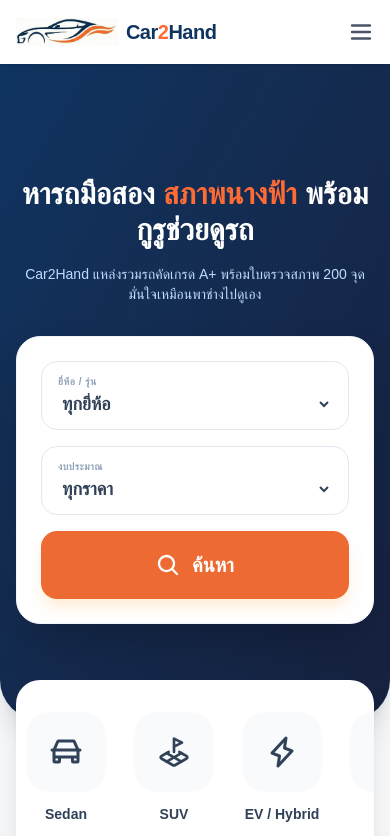
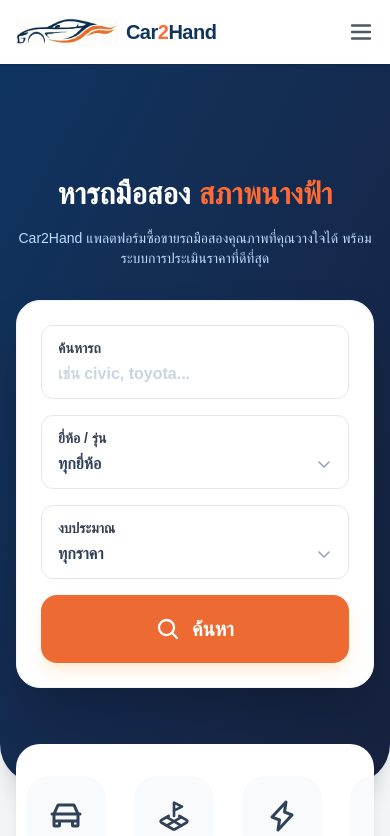
Before and after one commit to eslidiingz/car2hand, a Next.js app in the folder frontend/: page / in a window 390 px wide. Shown: the top 836 px of the page. Built offline with nearby package versions, Linux system fonts and the light colour scheme; no server answers; a web font is replaced by a local one.

Commit message:
improve form authentication

```diff
--- a/frontend/src/components/CarList.tsx
+++ b/frontend/src/components/CarList.tsx
@@ -35,7 +35,7 @@ export default function CarList() {
                 </h2>
                 <Link
                     href="/buy"
-                    className="text-primary font-bold text-sm flex items-center gap-1 hover:underline"
+                    className="text-accent font-bold text-sm flex items-center gap-1 hover:underline"
                 >
                     ดูทั้งหมด <CaretRight weight="bold" />
                 </Link>
--- a/frontend/src/components/Hero.tsx
+++ b/frontend/src/components/Hero.tsx
@@ -2,18 +2,20 @@
 
 import { useState } from 'react';
 import { useRouter } from 'next/navigation';
-import { MagnifyingGlass } from '@phosphor-icons/react';
+import { MagnifyingGlass, CaretDown } from '@phosphor-icons/react';
 import QuickCategories from './QuickCategories';
 
 export default function Hero() {
     const router = useRouter();
     const [keyword, setKeyword] = useState('');
+    const [brand, setBrand] = useState('');
     const [budget, setBudget] = useState('all');
     const [type, setType] = useState('all');
 
     const handleSearch = () => {
         const params = new URLSearchParams();
         if (keyword) params.append('q', keyword);
+        if (brand) params.append('brand', brand);
 
         if (budget === 'below-500k') {
             params.append('maxPrice', '500000');
@@ -46,38 +48,61 @@ export default function Hero() {
     return (
         <header className="bg-linear-to-br from-[#0F3460] to-[#16213E] pt-28 pb-24 rounded-b-[40px] px-4 text-center relative shadow-xl">
             <h1 className="text-3xl md:text-5xl font-bold text-white mb-4">
-                หารถมือสอง <span className="text-accent">สภาพนางฟ้า</span> <br className="hidden md:block" />
-                พร้อมกูรูช่วยดูรถ
+                หารถมือสอง <span className="text-accent">สภาพนางฟ้า</span>
             </h1>
             <p className="text-blue-200 mb-8 max-w-xl mx-auto text-sm md:text-base">
-                Car2Hand แหล่งรวมรถคัดเกรด A+ พร้อมใบตรวจสภาพ 200 จุด มั่นใจเหมือนพาช่างไปดูเอง
+                Car2Hand แพลตฟอร์มซื้อขายรถมือสองคุณภาพที่คุณวางใจได้ พร้อมระบบการประเมินราคาที่ดีที่สุด
             </p>
 
             <div className="bg-white p-6 rounded-3xl shadow-2xl max-w-4xl mx-auto flex flex-col gap-4 relative z-10 border border-slate-100">
                 <div className="flex flex-col md:flex-row gap-4">
-                    <div className="flex-1 px-4 py-3 rounded-2xl border border-slate-200">
-                        <label className="text-[10px] uppercase font-bold text-slate-400 block text-left mb-1 tracking-wider">ยี่ห้อ / รุ่น</label>
-                        <select
+                    <div className="flex-1 px-4 py-3 rounded-xl border border-gray-200 group focus-within:border-primary focus-within:ring-1 focus-within:ring-primary transition-all duration-300 bg-white">
+                        <label className="text-sm font-semibold text-gray-700 block text-left mb-1">ค้นหารถ</label>
+                        <div className="flex items-center gap-2">
+                            <input
+                                type="text"
+                                placeholder="เช่น civic, toyota..."
                                 value={keyword}
                                 onChange={(e) => setKeyword(e.target.value)}
-                            className="w-full outline-none font-bold text-slate-700 bg-white cursor-pointer text-lg"
+                                className="w-full outline-none font-bold text-slate-700 bg-transparent text-base placeholder:text-slate-300"
+                            />
+                        </div>
+                    </div>
+                    <div className="flex-1 px-4 py-3 rounded-xl border border-gray-200 group focus-within:border-primary focus-within:ring-1 focus-within:ring-primary transition-all duration-300 bg-white relative">
+                        <label className="text-sm font-semibold text-gray-700 block text-left mb-1">ยี่ห้อ / รุ่น</label>
+                        <div className="relative flex items-center">
+                            <select
+                                value={brand}
+                                onChange={(e) => setBrand(e.target.value)}
+                                className="w-full outline-none font-bold text-slate-700 bg-transparent cursor-pointer text-base appearance-none relative z-10 pr-8"
                             >
                                 <option value="">ทุกยี่ห้อ</option>
                                 <option value="honda">Honda</option>
                                 <option value="toyota">Toyota</option>
+                                <option value="mazda">Mazda</option>
+                                <option value="nissan">Nissan</option>
+                                <option value="mitsubishi">Mitsubishi</option>
+                                <option value="isuzu">Isuzu</option>
                             </select>
+                            <CaretDown size={16} weight="bold" className="absolute right-0 text-slate-400 pointer-events-none group-focus-within:text-primary transition-colors" />
                         </div>
-                    <div className="flex-1 px-4 py-3 rounded-2xl border border-slate-200">
-                        <label className="text-[10px] uppercase font-bold text-slate-400 block text-left mb-1 tracking-wider">งบประมาณ</label>
+                    </div>
+                    <div className="flex-1 px-4 py-3 rounded-xl border border-gray-200 group focus-within:border-primary focus-within:ring-1 focus-within:ring-primary transition-all duration-300 bg-white relative">
+                        <label className="text-sm font-semibold text-gray-700 block text-left mb-1">งบประมาณ</label>
+                        <div className="relative flex items-center">
                             <select
                                 value={budget}
                                 onChange={(e) => setBudget(e.target.value)}
-                            className="w-full outline-none font-bold text-slate-700 bg-white cursor-pointer text-lg"
+                                className="w-full outline-none font-bold text-slate-700 bg-transparent cursor-pointer text-base appearance-none relative z-10 pr-8"
                             >
                                 <option value="all">ทุกราคา</option>
                                 <option value="below-500k">ไม่เกิน 500,000</option>
                                 <option value="500k-1m">500,000 - 1 ล้าน</option>
+                                <option value="1m-2m">1 ล้าน - 2 ล้าน</option>
+                                <option value="above-2m">2 ล้านขึ้นไป</option>
                             </select>
+                            <CaretDown size={16} weight="bold" className="absolute right-0 text-slate-400 pointer-events-none group-focus-within:text-primary transition-colors" />
+                        </div>
                     </div>
                 </div>
 
```
Also changed, not shown: frontend/src/components/LoginModal.tsx (+5 -46 lines), frontend/src/components/RegisterModal.tsx (+4 -58 lines). Lines whose indentation alone changed are shown as unchanged.
